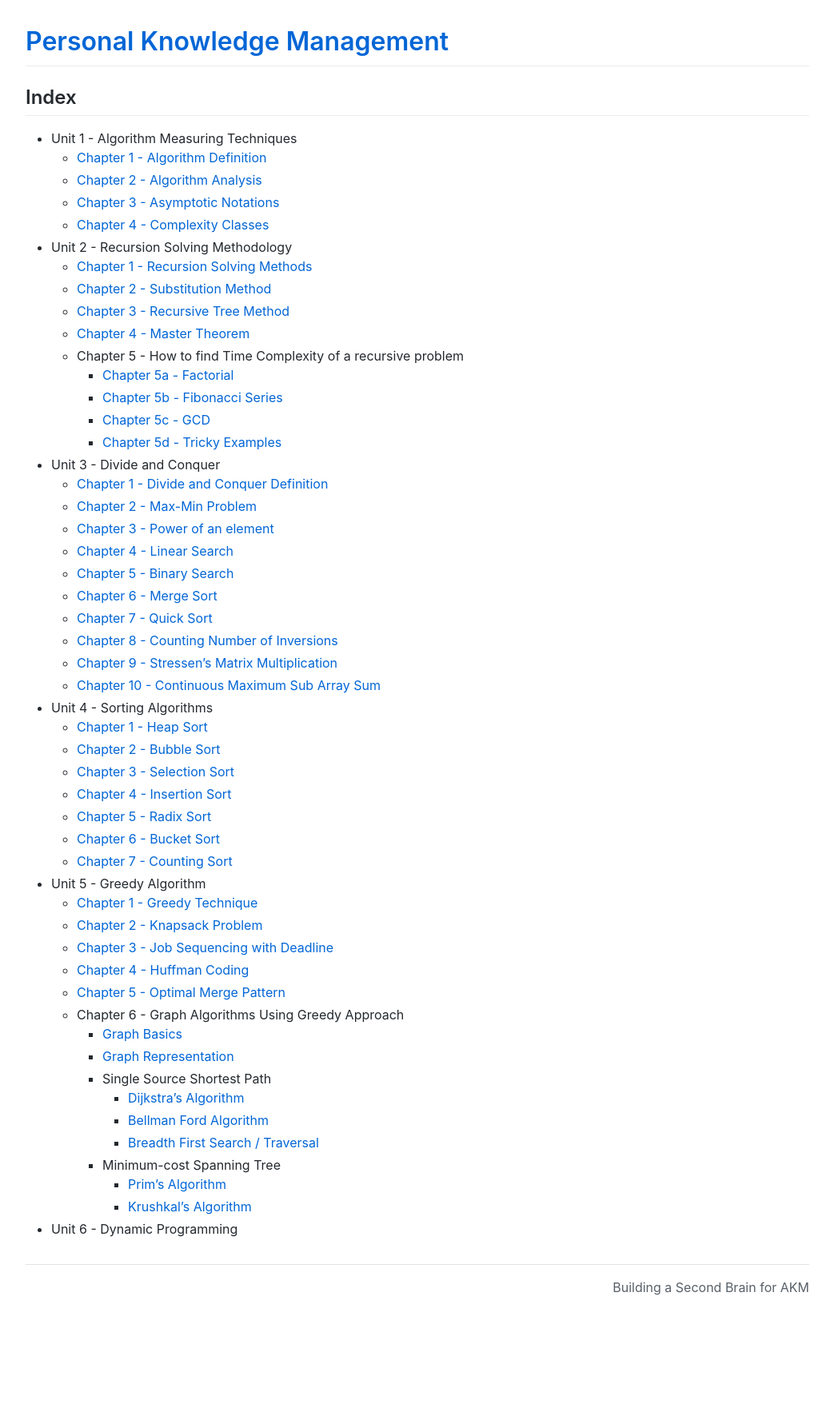
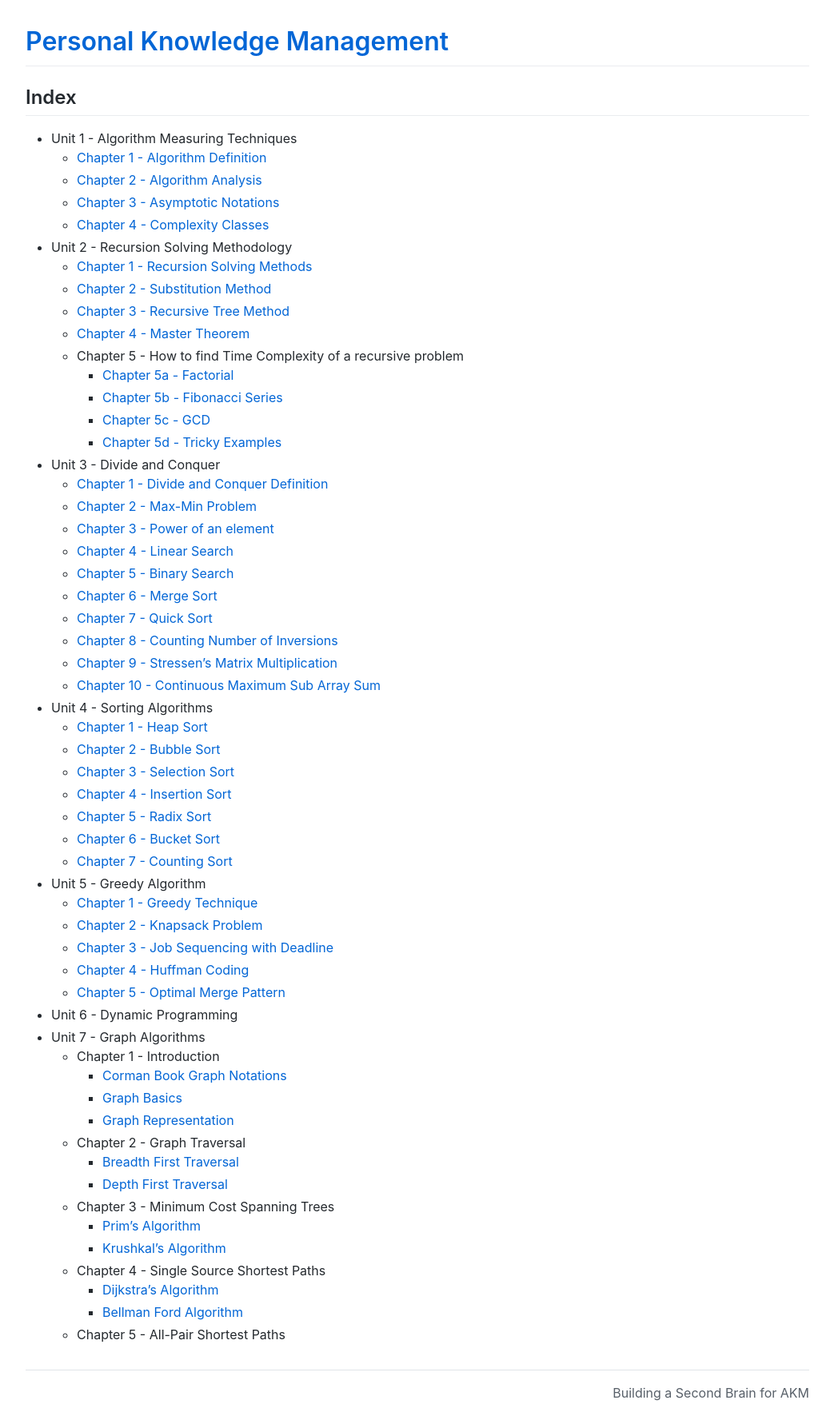
Before and after one commit to AmitKumarMahapatra/development, a Jekyll site: the page built from pkm/0100/wip/algorithm/index.md, in a window 1280 px wide. Shown: the whole page at 80% size, without its empty margins (118-1161 px from the left). Built offline with Jekyll 4.4.1, drawn with Linux system fonts in a browser that asks for light colours; our own code applies the rules of GitHub Pages for plain Markdown files; comment, search, counter and statistics services are not loaded; before the commit the page ends 1654 px from its top, so only the background shows below that.

Commit message:
Graph Algorithms added

```diff
--- a/_layouts/default.html
+++ b/_layouts/default.html
@@ -48,5 +48,6 @@
     import mermaid from 'https://cdn.jsdelivr.net/npm/mermaid@10/dist/mermaid.esm.min.mjs';
     mermaid.initialize({ startOnLoad: true });
   </script>
+  <script type="text/javascript" src="https://viewer.diagrams.net/js/viewer-static.min.js"></script>
   </body>
 </html>
--- a/pkm/0100/wip/algorithm/index.md
+++ b/pkm/0100/wip/algorithm/index.md
@@ -39,14 +39,19 @@
     - [Chapter 3 - Job Sequencing with Deadline](./unit_5/chapter_3/job_scheduling)
     - [Chapter 4 - Huffman Coding](./unit_5/chapter_4/huffmann_coding)
     - [Chapter 5 - Optimal Merge Pattern]()
-    - Chapter 6 - Graph Algorithms Using Greedy Approach
-        - [Graph Basics](./unit_5/chapter_6/graphs/basics)
-        - [Graph Representation](./unit_5/chapter_6/graphs/representation)
-        - Single Source Shortest Path
-            - [Dijkstra's Algorithm]()
-            - [Bellman Ford Algorithm]()
-            - [Breadth First Search / Traversal]()
-        - Minimum-cost Spanning Tree
-            - [Prim's Algorithm]()
-            - [Krushkal's Algorithm]()
 - Unit 6 - Dynamic Programming
+- Unit 7 - Graph Algorithms
+    - Chapter 1 - Introduction
+        - [Corman Book Graph Notations](./unit_7/chapter_1/corman_notations)
+        - [Graph Basics](./unit_7/chapter_1/basics)
+        - [Graph Representation](./unit_7/chapter_1/representation)
+    - Chapter 2 - Graph Traversal
+        - [Breadth First Traversal]()
+        - [Depth First Traversal]()
+    - Chapter 3 - Minimum Cost Spanning Trees
+        - [Prim's Algorithm]()
+        - [Krushkal's Algorithm]()
+    - Chapter 4 - Single Source Shortest Paths
+        - [Dijkstra's Algorithm]()
+        - [Bellman Ford Algorithm]()
+    - Chapter 5 - All-Pair Shortest Paths
```
Also changed, not shown: pkm/0100/wip/algorithm/unit_5/chapter_6/graphs/representation.md (deleted, +0 -84 lines), pkm/0100/wip/algorithm/unit_7/chapter_1/corman_notations.md (added, +37 -0 lines), pkm/0100/wip/algorithm/unit_7/chapter_1/representation.md (added, +104 -0 lines), pkm/0100/wip/algorithm/unit_7/chapter_4/dijkstra.md (added, +26 -0 lines), pkm/0100/wip/algorithm/unit_5/chapter_6/single_source_shortest_path/dijkstra.md (deleted), pkm/0100/wip/algorithm/unit_7/chapter_1/basics.md (renamed from pkm/0100/wip/algorithm/unit_5/chapter_6/graphs/basics.md), pkm/0100/wip/algorithm/unit_7/chapter_3/krushkal.md (added), pkm/0100/wip/algorithm/unit_7/chapter_3/prims.md (added), pkm/0100/wip/algorithm/unit_7/chapter_4/bellman_ford.md (added), pkm/0100/wip/algorithm/unit_7/chapter_4/bft.md (added), 1 other file.
